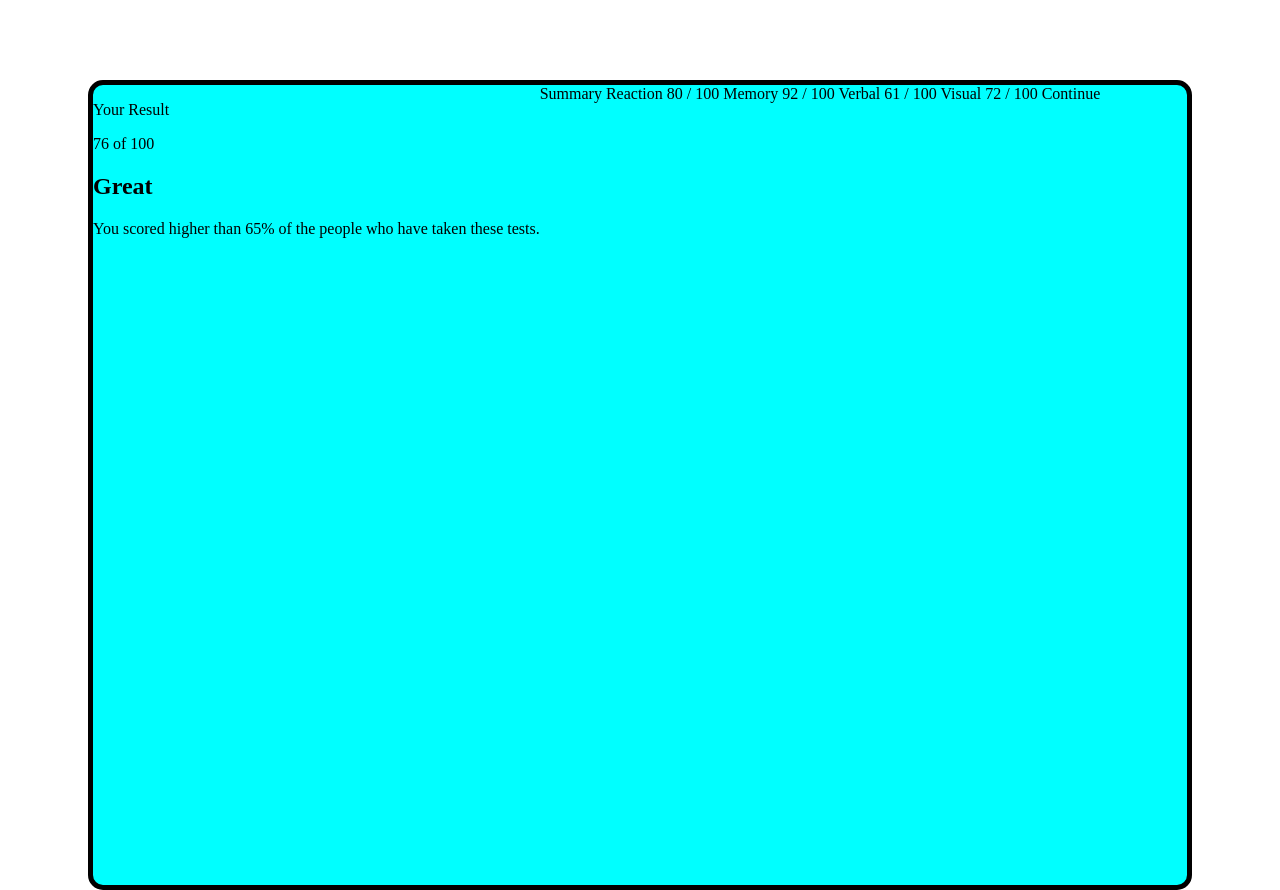
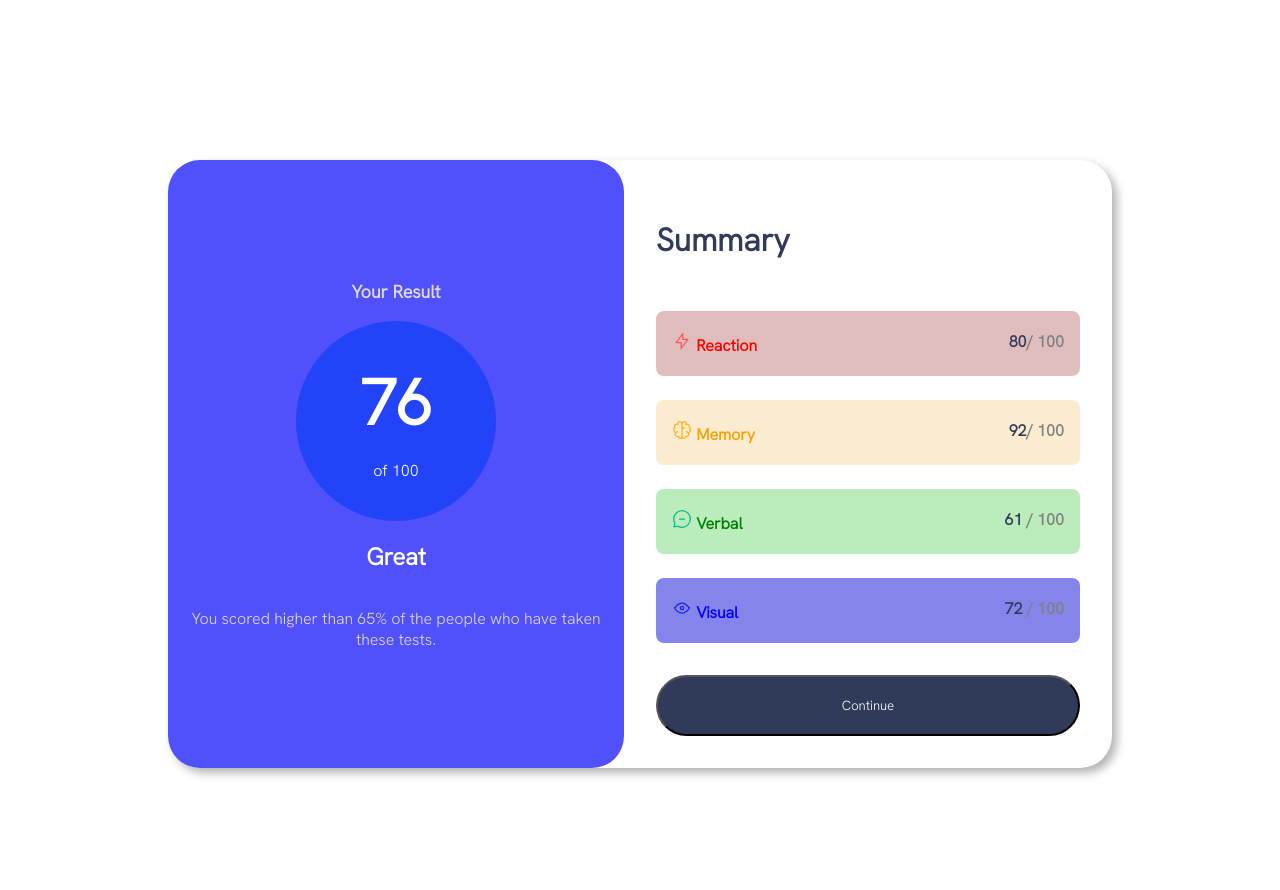
Before and after one commit to j-masuma/result-summary-component, a plain HTML site: page index.html in a window 1280 px wide. Shown: the top 890 px of the page. Drawn offline with Linux system fonts and the light colour scheme.

Commit message:
modified

```diff
--- a/index.html
+++ b/index.html
@@ -9,40 +9,47 @@
   <title>Frontend Mentor | Results summary component</title>
 
   <!-- Feel free to remove these styles or customise in your own stylesheet 👍 -->
-  <style>
-    .attribution { font-size: 11px; text-align: center; }
-    .attribution a { color: hsl(228, 45%, 44%); }
-  </style>
+
 </head>
 <body>
   <main>
     <section class="parts result">
 
-    <p>Your Result</p>
-    <div>
-      <span>76</span>
-      <span>of 100</span>
+    <p class="result-header">Your Result</p>
+    <div class="result-text">
+      <span class="obtained-score">76</span>
+      <span class="total-score">of 100</span>
     </div>
 
     <h1>Great</h1>
     <p>You scored higher than 65% of the people who have taken these tests.</p>
     </section>
-    <section class="parts summary">
-    Summary
+    <section class=" summary">
+    <h2>Summary</h2>
 
-    Reaction
-    80 / 100
-
-    Memory
-    92 / 100
-
-    Verbal
-    61 / 100
-
-    Visual
-    72 / 100
-
+    <div class="reaction cards">
+      <span class="title-reaction"><svg xmlns="http://www.w3.org/2000/svg" width="20" height="20" fill="none" viewBox="0 0 20 20"><path stroke="#F55" stroke-linecap="round" stroke-linejoin="round" stroke-width="1.25" d="M10.833 8.333V2.5l-6.666 9.167h5V17.5l6.666-9.167h-5Z"/></svg>
+        Reaction</span>
+      <span>80<span class="grey100">/ 100</span></span>
+    </div>
+    <div class="memory cards">
+      <span class="title-memory"><svg xmlns="http://www.w3.org/2000/svg" width="20" height="20" fill="none" viewBox="0 0 20 20"><path stroke="#FFB21E" stroke-linecap="round" stroke-linejoin="round" stroke-width="1.25" d="M5.833 11.667a2.5 2.5 0 1 0 .834 4.858"/><path stroke="#FFB21E" stroke-linecap="round" stroke-linejoin="round" stroke-width="1.25" d="M3.553 13.004a3.333 3.333 0 0 1-.728-5.53m.025-.067a2.083 2.083 0 0 1 2.983-2.824m.199.054A2.083 2.083 0 1 1 10 3.75v12.917a1.667 1.667 0 0 1-3.333 0M10 5.833a2.5 2.5 0 0 0 2.5 2.5m1.667 3.334a2.5 2.5 0 1 1-.834 4.858"/><path stroke="#FFB21E" stroke-linecap="round" stroke-linejoin="round" stroke-width="1.25" d="M16.447 13.004a3.334 3.334 0 0 0 .728-5.53m-.025-.067a2.083 2.083 0 0 0-2.983-2.824M10 3.75a2.085 2.085 0 0 1 2.538-2.033 2.084 2.084 0 0 1 1.43 2.92m-.635 12.03a1.667 1.667 0 0 1-3.333 0"/></svg>
+        Memory</span>
+      <span><span>92</span><span class="grey100">/ 100</span></span>
+  </div>
+  <div class="verbal cards">
+    <span class="title-verbal"><svg xmlns="http://www.w3.org/2000/svg" width="20" height="20" fill="none" viewBox="0 0 20 20"><path stroke="#00BB8F" stroke-linecap="round" stroke-linejoin="round" stroke-width="1.25" d="M7.5 10h5M10 18.333A8.333 8.333 0 1 0 1.667 10c0 1.518.406 2.942 1.115 4.167l-.699 3.75 3.75-.699A8.295 8.295 0 0 0 10 18.333Z"/></svg>
+      Verbal</span>
+    <span><span>61</span><span class="grey100"> / 100</span></span>
+  </div>
+  <div class="visual cards">
+    <span class="title-visual"><svg xmlns="http://www.w3.org/2000/svg" width="20" height="20" fill="none" viewBox="0 0 20 20"><path stroke="#1125D6" stroke-linecap="round" stroke-linejoin="round" stroke-width="1.25" d="M10 11.667a1.667 1.667 0 1 0 0-3.334 1.667 1.667 0 0 0 0 3.334Z"/><path stroke="#1125D6" stroke-linecap="round" stroke-linejoin="round" stroke-width="1.25" d="M17.5 10c-1.574 2.492-4.402 5-7.5 5s-5.926-2.508-7.5-5C4.416 7.632 6.66 5 10 5s5.584 2.632 7.5 5Z"/></svg>
+      Visual</span>
+    <span><span>72</span><span class="grey100"> / 100</span></span>
+  </div>
+  <button>
     Continue
+  </button>
   </section>
 </main>
   <div class="attribution">
--- a/style.css
+++ b/style.css
@@ -1,19 +1,143 @@
+@import url('https://fonts.googleapis.com/css2?family=Hanken+Grotesk:wght@300&display=swap');
+*{
+    font-family: "Hanken Grotesk", sans-serif;
+    box-sizing: border-box;
+}
 main{
-    /* padding: 10px; */
-    margin: 10vh;
-    background-color: aqua;
+    margin: 20vh;
+    background-color:white;
     display: flex;
     flex-direction: row;
-    border-radius: 15px;
-    border: 5px solid black;
+    border-radius: 2rem;
+    box-shadow: 5px 5px 10px rgba(0, 0, 0, 0.3);
+    /* border: 5px solid black; */
+    text-align: center;
+    color: white;
+    min-height: 70vh;
+}
+.parts{
+    display: flex;
+    align-items: center;
+    justify-content: center;
+    flex-direction: column;
+    flex: 1;
+    padding: 1rem;
 
 }
-.parts{
-    height: 100vh;
-    border-top-right-radius: 2rem;
+.result{
+
+    background-color: rgb(80, 80, 253);
+    border-radius: 2rem;
+
 
 }
-#result{
-    border-top-right-radius: 2rem;
-    border-color: black;
+.result-header{
+
+    font-weight: bold;
+    font-size: large;
+    color: rgb(224, 217, 217);
+
 }
+.result-text{
+    display: flex;
+    align-items: center;
+    justify-content: center;
+    flex-direction: column;
+    text-align: center;
+    gap: 1rem;
+    width: 200px;
+    height: 200px;
+    background-color: rgb(35, 67, 248);
+    border-radius: 50%;
+}
+p{
+    color: rgb(224, 217, 217);
+}
+.obtained-score{
+    font-weight: 800;
+    font-size: 4rem;
+}
+.total{
+    font-weight: 700;
+    color: rgb(224, 217, 217);
+}
+.summary{
+    display: flex;
+    flex-direction: column;
+    flex: 1;
+    padding: 2rem;
+    color: hsl(224, 30%, 27%);
+    gap: 1.5rem;
+}
+.reaction{
+    background: rgb(224, 189, 189);
+
+}
+.title-reaction{
+    color: red;
+
+}
+.memory{
+    background: rgb(252, 236, 207);
+
+}
+.title-memory{
+    color: rgb(247, 162, 4);
+}
+.verbal{
+    background: rgb(187, 236, 187);
+
+}
+.title-verbal{
+    color: green;
+
+}
+.visual{
+    background: rgb(132, 132, 235);
+}
+.title-visual{
+    color: blue;
+}
+.grey100{
+    color: grey;
+}
+
+button {
+   margin-top: 2rem;
+    text-decoration: none;
+    text-align: center;
+    padding: 1.25rem 1rem;
+    background-color: hsl(224, 30%, 27%);
+    color: hsl(0, 0%, 100%);
+    margin-top: 0.5rem;
+    border-radius: 5rem;
+  }
+  button:hover {
+    background-color: hsl(248, 91%, 60%);
+  }
+ button:active {
+    background-color: rgba(85, 60, 246, 0.8);
+  }
+.cards{
+    display: flex;
+    flex-direction: row;
+    justify-content: space-between;
+    border-radius: 0.5rem;
+    padding: 1.25rem 1rem;
+    font-weight: 800;
+
+
+}
+h2{
+    font-weight: 800;
+    font-size: 2rem;
+    text-align: left;
+
+}
+.attribution{
+    font-size: 11px;
+    text-align: center;
+}
+.attribution a {
+    color: hsl(228, 45%, 44%);
+}
```
